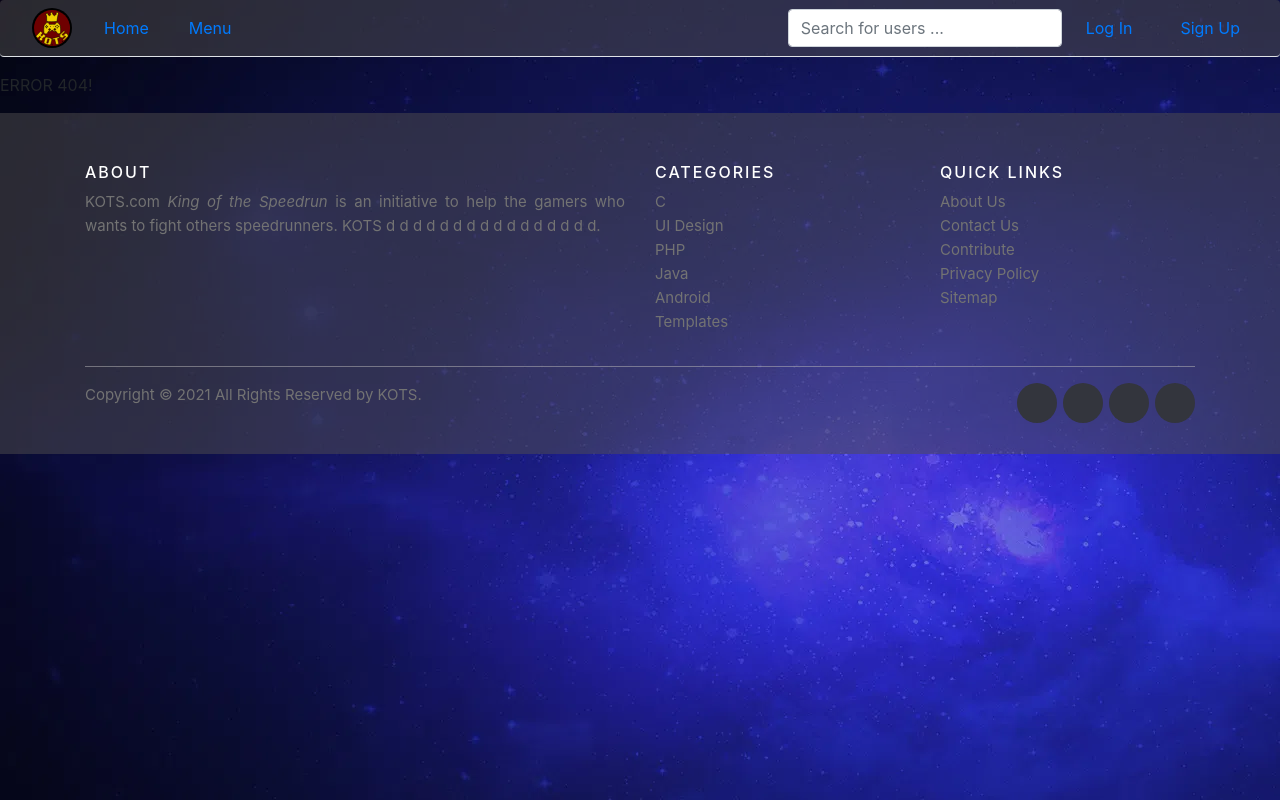
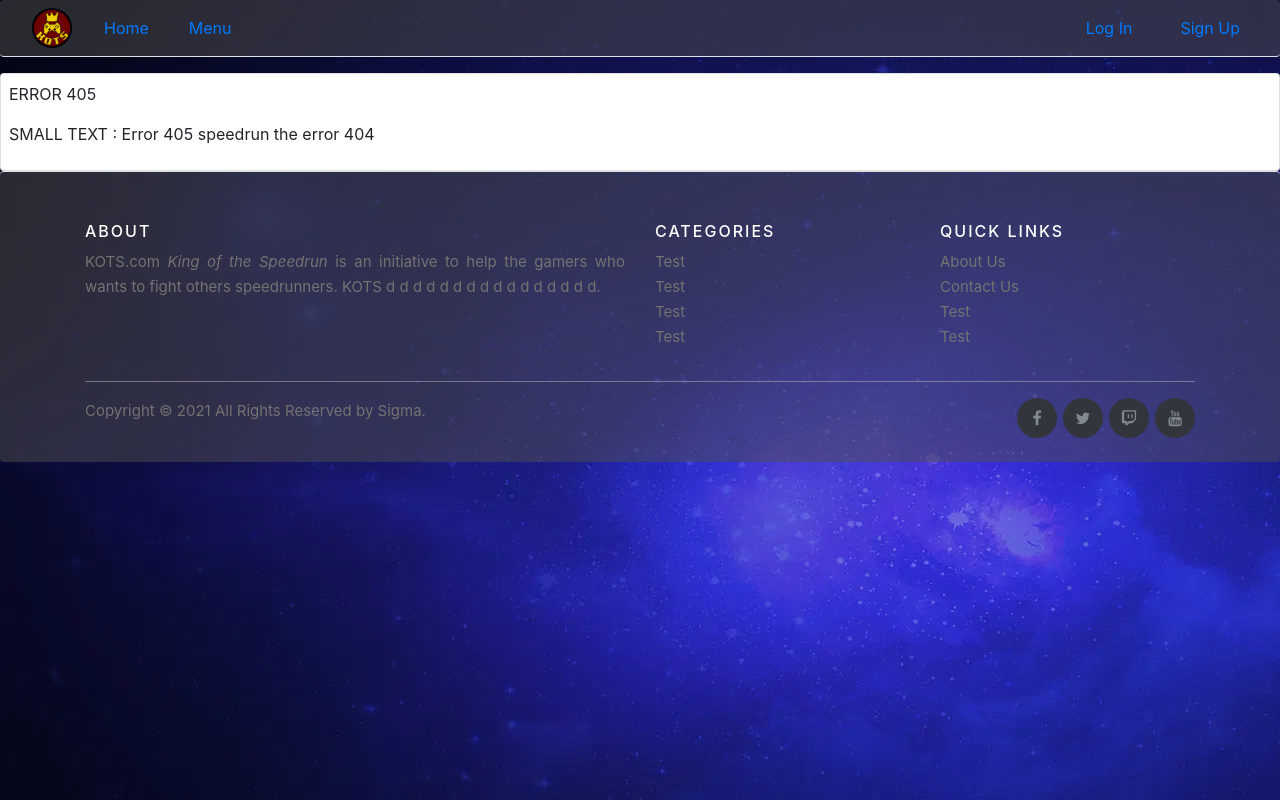
Before and after one commit to ThibaultPaprocki/KOTS-frontend, an Angular app in the folder front/: page /404 in a window 1280 px wide. Built offline with nearby package versions, Linux system fonts and the light colour scheme.

Commit message:
Little fix nav / footer

```diff
--- a/front/angular.json
+++ b/front/angular.json
@@ -24,6 +24,7 @@
               "src/assets"
             ],
             "styles": [
+              "node_modules/font-awesome/css/font-awesome.min.css",
               "node_modules/bootstrap/dist/css/bootstrap.min.css",
               "src/styles.css"
             ],
--- a/front/package.json
+++ b/front/package.json
@@ -22,6 +22,7 @@
     "@angular/router": "~10.2.0",
     "@ng-bootstrap/ng-bootstrap": "^7.0.0",
     "bootstrap": "^4.5.0",
+    "font-awesome": "^4.7.0",
     "rxjs": "~6.6.0",
     "tslib": "^2.0.0",
     "zone.js": "~0.10.2"
--- a/front/src/app/edituser/edituser.component.html
+++ b/front/src/app/edituser/edituser.component.html
@@ -1,4 +1,4 @@
 <p>edituser works!</p>
-<div *ngIf="user">
+<!-- <div *ngIf="user">
   {{user.firstname}}
-</div>
+</div> -->
--- a/front/src/app/edituser/edituser.component.ts
+++ b/front/src/app/edituser/edituser.component.ts
@@ -17,15 +17,15 @@ export class EdituserComponent implements OnInit {
   ) {}
 
   ngOnInit(): void {
-    this.activeRoute.params.subscribe((params) => {
-      this.userService.getUser(params.id).subscribe(
-        (user) => {
-          this.user = user;
-        },
-        (error) => {
-          console.error('user not found');
-        }
-      );
-    });
+    // this.activeRoute.params.subscribe((params) => {
+    // this.userService.getUser(params.id).subscribe(
+    //   (user) => {
+    //     this.user = user;
+    //   },
+    //   (error) => {
+    //     console.error('user not found');
+    //   }
+    //   );
+    // });
   }
 }
--- a/front/src/app/foot/foot.component.css
+++ b/front/src/app/foot/foot.component.css
@@ -2,10 +2,10 @@
   background-color: rgba(80, 79, 78, 0.5);
   padding: 45px 0 20px;
   font-size: 15px;
-  line-height: 24px;
+  line-height: 25px;
   color: #737373;
   width: 100%;
-  position: relative;
+  min-height: 100%;
 }
 .site-footer hr {
   border-top-color: #bbb;
@@ -126,10 +126,10 @@
   background-color: #00aced;
 }
 .social-icons a.linkedin:hover {
-  background-color: #007bb6;
+  background-color: #5f00b8;
 }
 .social-icons a.dribbble:hover {
-  background-color: #ea4c89;
+  background-color: #ea4c4c;
 }
 @media (max-width: 767px) {
   .social-icons li.title {
--- a/front/src/app/foot/foot.component.html
+++ b/front/src/app/foot/foot.component.html
@@ -1,6 +1,6 @@
 <!-- Footer à rajouter ici, on fixera en bas de page avec du css etc.. -->
 <!-- Site footer -->
-<footer class="site-footer">
+<footer class="site-footer footer rounded border-top">
   <div class="container">
     <div class="row">
       <div class="col-sm-12 col-md-6">
@@ -15,19 +15,15 @@
       <div class="col-xs-6 col-md-3">
         <h6>Categories</h6>
         <ul class="footer-links">
-          <li><a href="">C</a></li>
+          <li><a href="">Test</a></li>
           <li>
-            <a href="">UI Design</a>
+            <a href="">Test</a>
           </li>
           <li>
-            <a href="">PHP</a>
+            <a href="">Test</a>
           </li>
           <li>
-            <a href="">Java</a>
-          </li>
-          <li><a href="">Android</a></li>
-          <li>
-            <a href="">Templates</a>
+            <a href="">Test</a>
           </li>
         </ul>
       </div>
@@ -38,12 +34,11 @@
           <li><a href="">About Us</a></li>
           <li><a href="">Contact Us</a></li>
           <li>
-            <a href="">Contribute</a>
+            <a href="">Test</a>
           </li>
           <li>
-            <a href="">Privacy Policy</a>
+            <a href="">Test</a>
           </li>
-          <li><a href="">Sitemap</a></li>
         </ul>
       </div>
     </div>
@@ -54,7 +49,7 @@
       <div class="col-md-8 col-sm-6 col-xs-12">
         <p class="copyright-text">
           Copyright &copy; 2021 All Rights Reserved by
-          <a href="#">KOTS</a>.
+          <a href="#">Sigma</a>.
         </p>
       </div>
 
@@ -67,10 +62,10 @@
             <a class="twitter" href="#"><i class="fa fa-twitter"></i></a>
           </li>
           <li>
-            <a class="dribbble" href="#"><i class="fa fa-dribbble"></i></a>
+            <a class="linkedin" href="#"><i class="fa fa-twitch"></i></a>
           </li>
           <li>
-            <a class="linkedin" href="#"><i class="fa fa-linkedin"></i></a>
+            <a class="dribbble" href="#"><i class="fa fa-youtube"></i></a>
           </li>
         </ul>
       </div>
--- a/front/src/app/four-oh-four/four-oh-four.component.html
+++ b/front/src/app/four-oh-four/four-oh-four.component.html
@@ -1 +1,4 @@
-<p>ERROR 404!</p>
+<div class="card p-2">
+  <p>ERROR 405</p>
+  <P>SMALL TEXT : Error 405 speedrun the error 404</P>
+</div>
--- a/front/src/app/home/home.component.html
+++ b/front/src/app/home/home.component.html
@@ -1,7 +1,7 @@
 <ngb-carousel *ngIf="images" id="slide" class="container text-center">
   <ng-template ngbSlide>
     <div class="picsum-img-wrapper text-center">
-      <img [src]="images[0]" alt="Random first slide" />
+      <img src="../../assets/images/img3.png" alt="Random first slide" />
     </div>
     <div class="carousel-caption">
       <h3>First slide label</h3>
@@ -10,7 +10,7 @@
   </ng-template>
   <ng-template ngbSlide>
     <div class="picsum-img-wrapper text-center">
-      <img [src]="images[1]" alt="Random second slide" />
+      <img src="../../assets/images/img3.png" alt="Random second slide" />
     </div>
     <div class="carousel-caption">
       <h3>Second slide label</h3>
@@ -19,7 +19,7 @@
   </ng-template>
   <ng-template ngbSlide>
     <div class="picsum-img-wrapper text-center">
-      <img [src]="images[2]" alt="Random third slide" />
+      <img src="../../assets/images/img3.png" alt="Random third slide" />
     </div>
     <div class="carousel-caption">
       <h3>Third slide label</h3>
--- a/front/src/app/login/login.component.ts
+++ b/front/src/app/login/login.component.ts
@@ -1,6 +1,7 @@
 import { Component } from '@angular/core';
 import { FormControl, FormGroup, Validators } from '@angular/forms';
 import { UserRequest } from '../edituser/register.model';
+import { UserService } from '../user.service';
 
 @Component({
   selector: 'app-connexion',
@@ -10,7 +11,7 @@ import { UserRequest } from '../edituser/register.model';
 export class LoginComponent {
   loginForm: FormGroup;
 
-  constructor() {
+  constructor(private userService: UserService) {
     this.loginForm = new FormGroup({
       username: new FormControl('', [Validators.required]),
       password: new FormControl('', [Validators.required]),
@@ -18,9 +19,10 @@ export class LoginComponent {
   }
 
   logAccount() {
-    const user: UserRequest = {
+    const request: UserRequest = {
       username: this.loginForm.get('username')?.value,
       password: this.loginForm.get('password')?.value,
     };
+    this.userService.login(this.loginForm.value);
   }
 }
--- a/front/src/app/navb/navb.component.html
+++ b/front/src/app/navb/navb.component.html
@@ -10,16 +10,6 @@
   <li class="nav-item p-2 flex-grow-1 bd-highlight">
     <a class="nav-link" routerLink="menu">Menu</a>
   </li>
-  <li>
-    <form onsubmit="return false;">
-      <input
-        class="form-control search ui-autocomplete-input"
-        type="search"
-        placeholder="Search for users ..."
-        autocomplete="off"
-      />
-    </form>
-  </li>
   <li class="nav-item p-2 bd-highlight">
     <a class="nav-link" routerLink="login">Log In</a>
   </li>
--- a/front/src/app/user.service.ts
+++ b/front/src/app/user.service.ts
@@ -14,15 +14,7 @@ export class UserService {
     return this.httpClient.post('http://localhost:8080/register', request);
   }
 
-  // login(request: UserRequest): Observable<any> {
-  //   return this.httpClient.post(
-  //     'http://localhost:8080/user/login',
-  //     request,
-  //     {}
-  //   );
-  // }
-
-  getUser(id: string): Observable<User> {
-    return this.httpClient.get<User>('http://localhost:8080/user/' + id);
+  login(request: UserRequest) {
+    return this.httpClient.post('http://localhost:8080/login', request);
   }
 }
```
Also changed, not shown: 2 other files (tests, documents, lock files or other folders).
